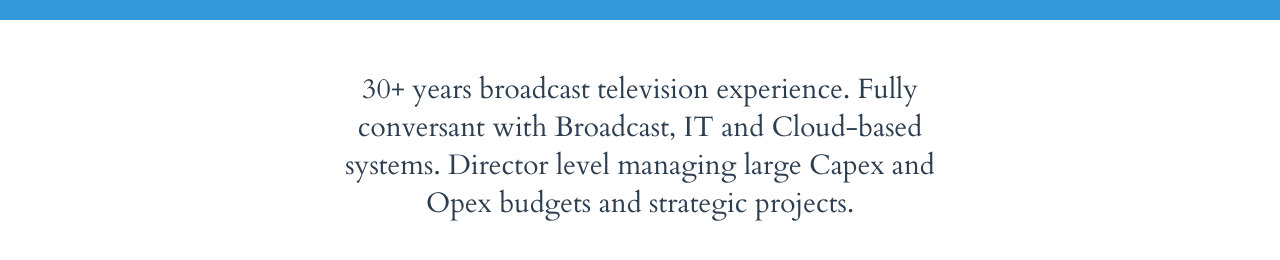
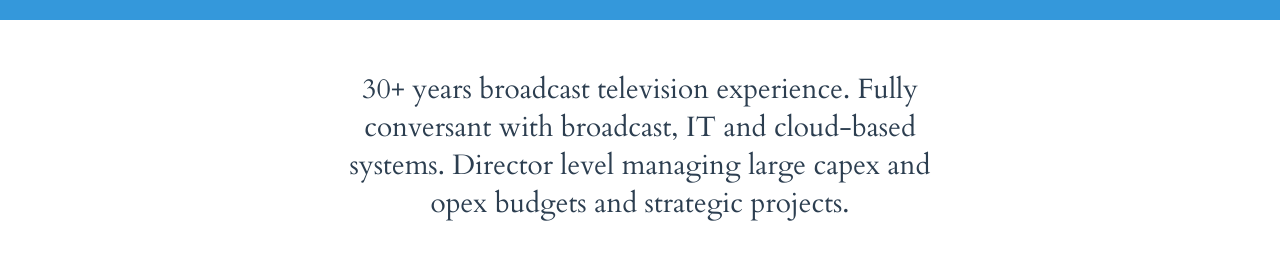
Before and after one commit to fkerrin/ServerlessPortfolio, a website built with webpack: page index.html in a window 1280 px wide. Shown: the part 1324-1584 px from the top of the page. Built offline with Linux system fonts and the light colour scheme.

```diff
--- a/index.html
+++ b/index.html
@@ -74,7 +74,7 @@
 
     <section class="section section--alignCentered section--description">
       <p class="color--darkgrey section__description">
-        30+ years broadcast television experience. Fully conversant with Broadcast, IT and Cloud-based systems. Director level managing large Capex and Opex budgets and strategic projects.
+        30+ years broadcast television experience. Fully conversant with broadcast, IT and cloud-based systems. Director level managing large capex and opex budgets and strategic projects.
       </p>
 
 	<script type = "text/javascript" src = "dist/bundle.js">
--- a/js/main.js
+++ b/js/main.js
@@ -35,7 +35,7 @@
     'title': 'Control Rooms',
 	'href': 'http://www.osn.com',
 	'desc1': '- Complete revamp of broacast NOC',
-	'desc2': '- Consolidation of two different working groups for  efficiency',
+	'desc2': '- Consolidation of two different working groups for efficiency',
 	'desc3': '- Incorporation of comprehensive alarm and monitoring system',
 	'desc4': '- Upgrade and consolidation of post-production areas',
 	'image': {
```
Also changed, not shown: dist/bundle.js.
